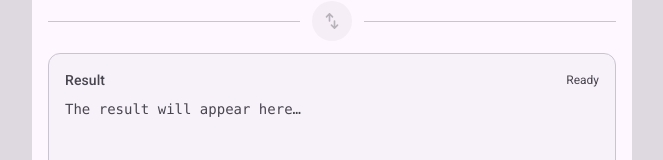
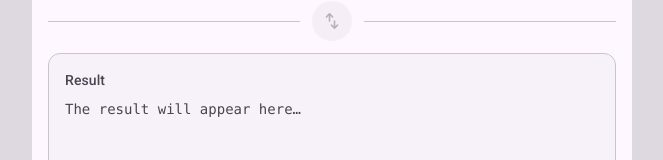
Before and after one commit to olcanaskar/cipher-translator, a React (Vite) app: page / in a window 1280 px wide. Shown: the part 536-696 px from the top of the page, without its empty margins (308-971 px from the left). Built offline with nearby package versions, Linux system fonts and the light colour scheme.

Commit message:
fix: remove the redundant ready status

```diff
--- a/src/App.tsx
+++ b/src/App.tsx
@@ -245,18 +245,18 @@ function App() {
             <label className="card-label" id="result-label" htmlFor="result">
               {isOneWay ? 'Digest' : 'Result'}
             </label>
+            {isBusy || output.length > 0 ? (
               <span className="supporting-text output-status">
                 {isBusy ? (
                   <>
                     <span className="spinner spinner--small" aria-hidden="true" />
                     Calculating…
                   </>
-              ) : output.length > 0 ? (
+                ) : (
                   `${output.length.toLocaleString('en-US')} characters`
-              ) : (
-                'Ready'
                 )}
               </span>
+            ) : null}
           </div>
           <textarea
             id="result"
```
Lines whose indentation alone changed are shown as unchanged.
